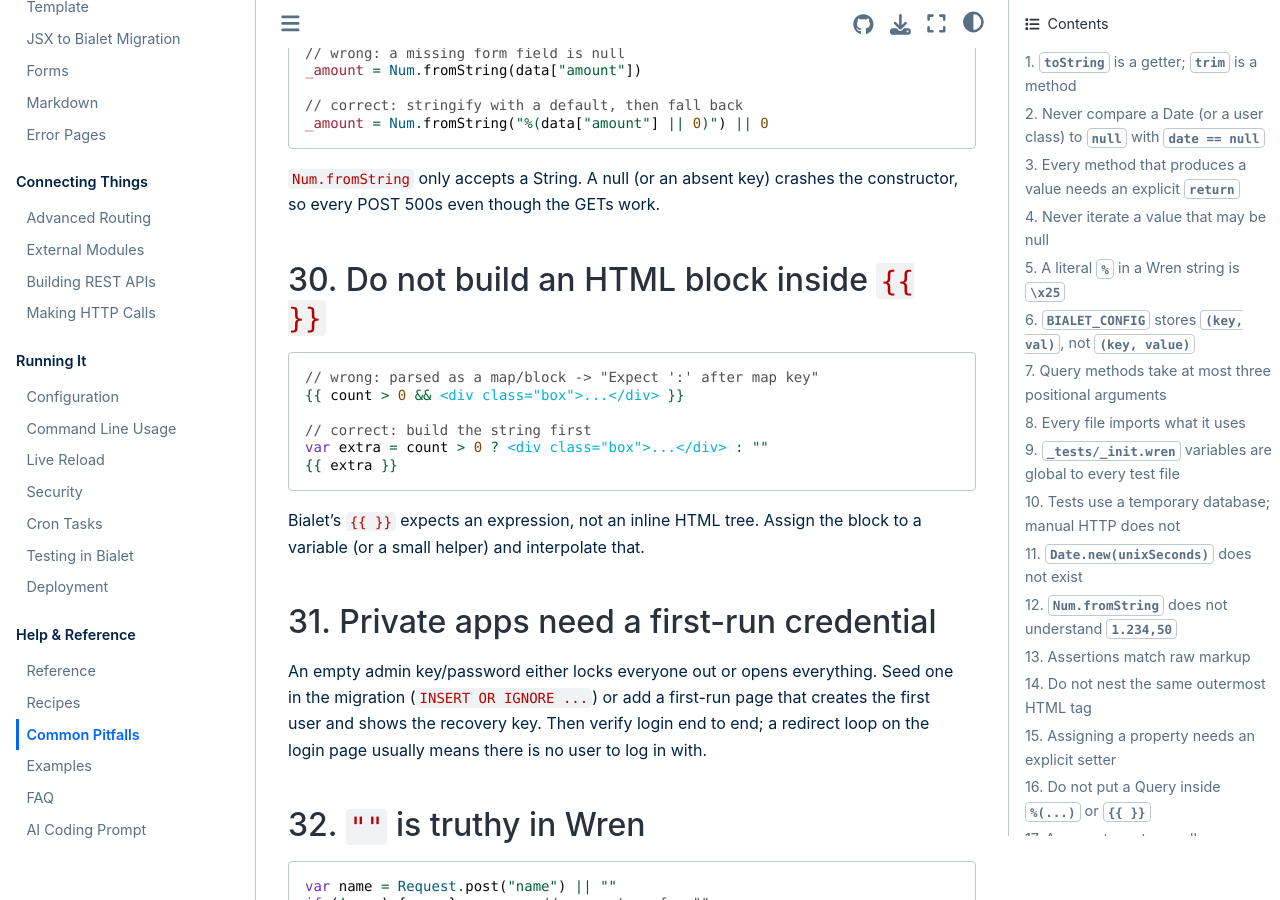
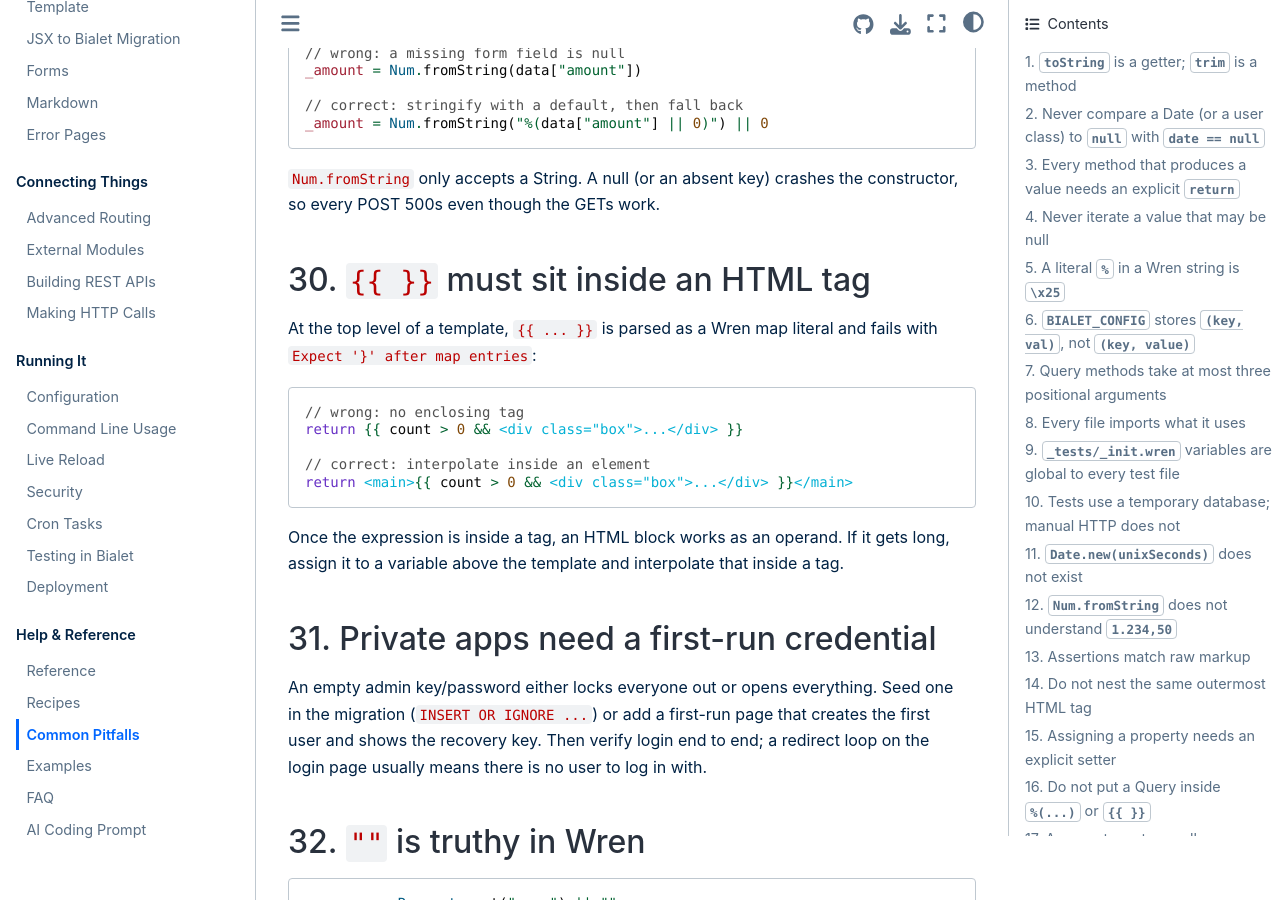
Before and after one commit to bialet/bialet, a Sphinx documentation site: the page built from docs/pitfalls.md, in a window 1280 px wide and 900 px high, scrolled down 8924 px. Built offline with Sphinx 7.4.7 and the Sphinx Book theme 1.1.4, drawn with Linux system fonts in a browser that asks for light colours; the version number could not be read and is left out.

Commit message:
docs: correct the `{{ }}`-outside-a-tag pitfall
At the top level of a template, `{{ }}` is parsed as a Wren map literal and
fails with "Expect '}' after map entries"; the parser does accept an HTML
block as an operand once the expression sits inside a tag. Verified against
the binary, and the suggested workaround (assign to a variable) failed for
the same reason when it stayed outside a tag.

````diff
--- a/docs/pitfalls.md
+++ b/docs/pitfalls.md
@@ -366,19 +366,22 @@ _amount = Num.fromString("%(data["amount"] || 0)") || 0
 `Num.fromString` only accepts a String. A null (or an absent key) crashes the
 constructor, so every POST 500s even though the GETs work.
 
-## 30. Do not build an HTML block inside `{{ }}`
+## 30. `{{ }}` must sit inside an HTML tag
+
+At the top level of a template, `{{ ... }}` is parsed as a Wren map literal and
+fails with `Expect '}' after map entries`:
 
 ```wren
-// wrong: parsed as a map/block -> "Expect ':' after map key"
-{{ count > 0 && <div class="box">...</div> }}
+// wrong: no enclosing tag
+return {{ count > 0 && <div class="box">...</div> }}
 
-// correct: build the string first
-var extra = count > 0 ? <div class="box">...</div> : ""
-{{ extra }}
+// correct: interpolate inside an element
+return <main>{{ count > 0 && <div class="box">...</div> }}</main>
 ```
 
-Bialet's `{{ }}` expects an expression, not an inline HTML tree. Assign the
-block to a variable (or a small helper) and interpolate that.
+Once the expression is inside a tag, an HTML block works as an operand. If it
+gets long, assign it to a variable above the template and interpolate that
+inside a tag.
 
 ## 31. Private apps need a first-run credential
 
````
